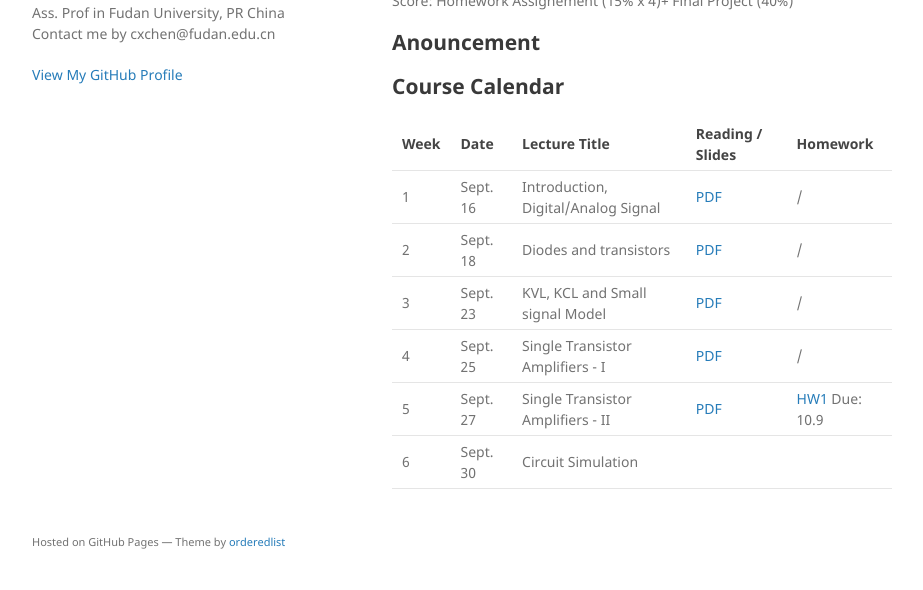
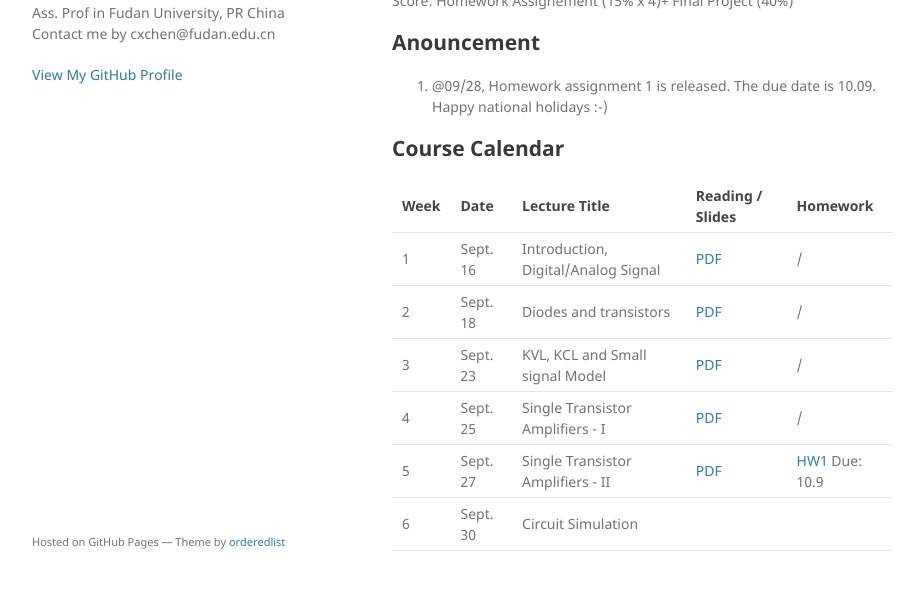
Before and after one commit to cihlab/cihlab.github.io, a Jekyll site: the page built from course/ckt20.md, in a window 1280 px wide and 987 px high, cut to the strip 366-956 px from the top of the window. Shown: the whole strip, without its empty margins (178-1101 px from the left). Built offline with Jekyll 4.4.1, drawn with Linux system fonts in a browser that asks for light colours; our own code applies the rules of GitHub Pages for plain Markdown files.

Commit message:
Update ckt20.md

```diff
--- a/course/ckt20.md
+++ b/course/ckt20.md
@@ -18,7 +18,7 @@ Time: Wednesday & Friday Morning
 Score: Homework Assignement (15% x 4)+ Final Project (40%)
 
 ## Anouncement
-
+1. @09/28, Homework assignment 1 is released. The due date is 10.09. Happy national holidays :-)
 
 ## Course Calendar
 
```
